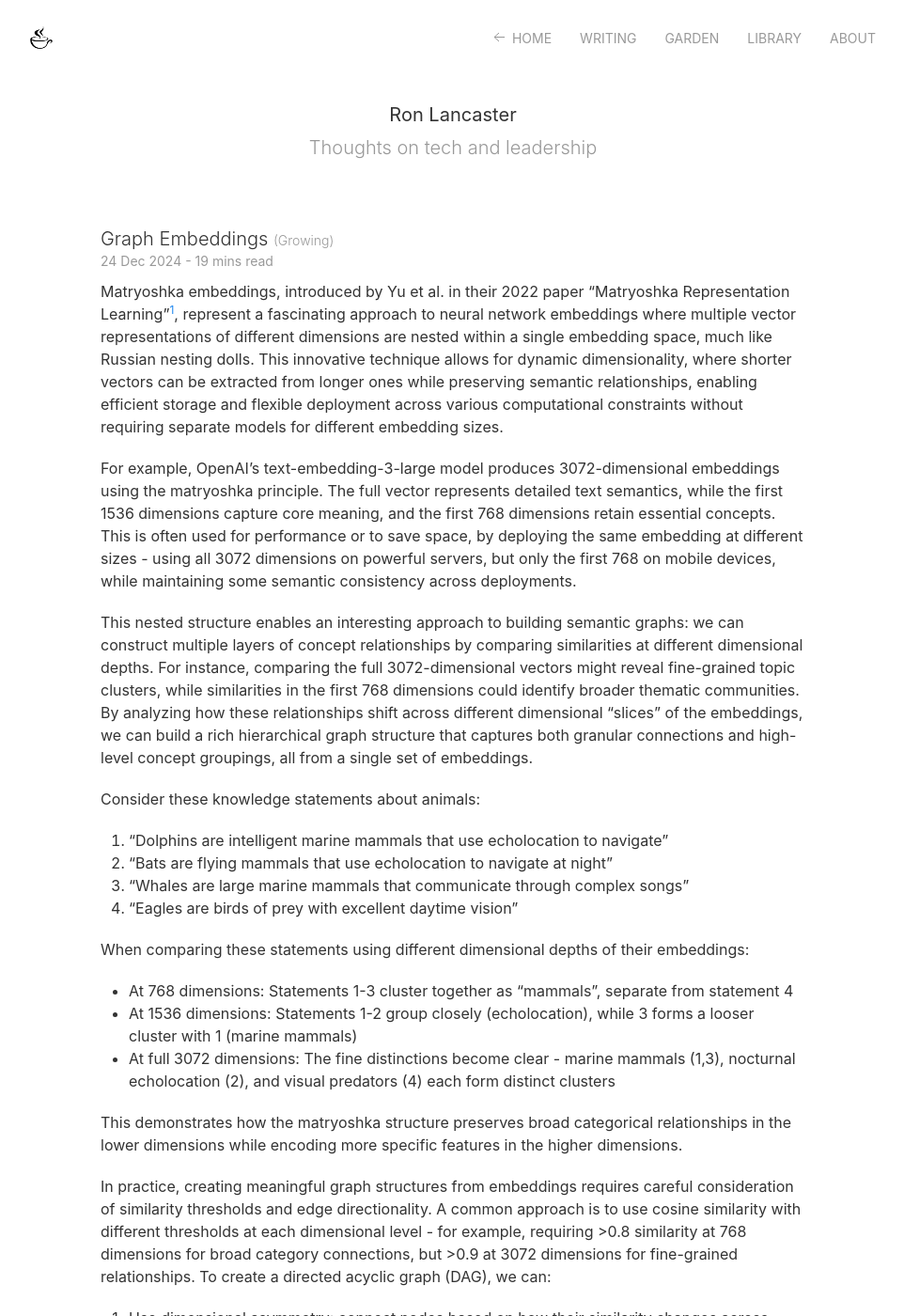
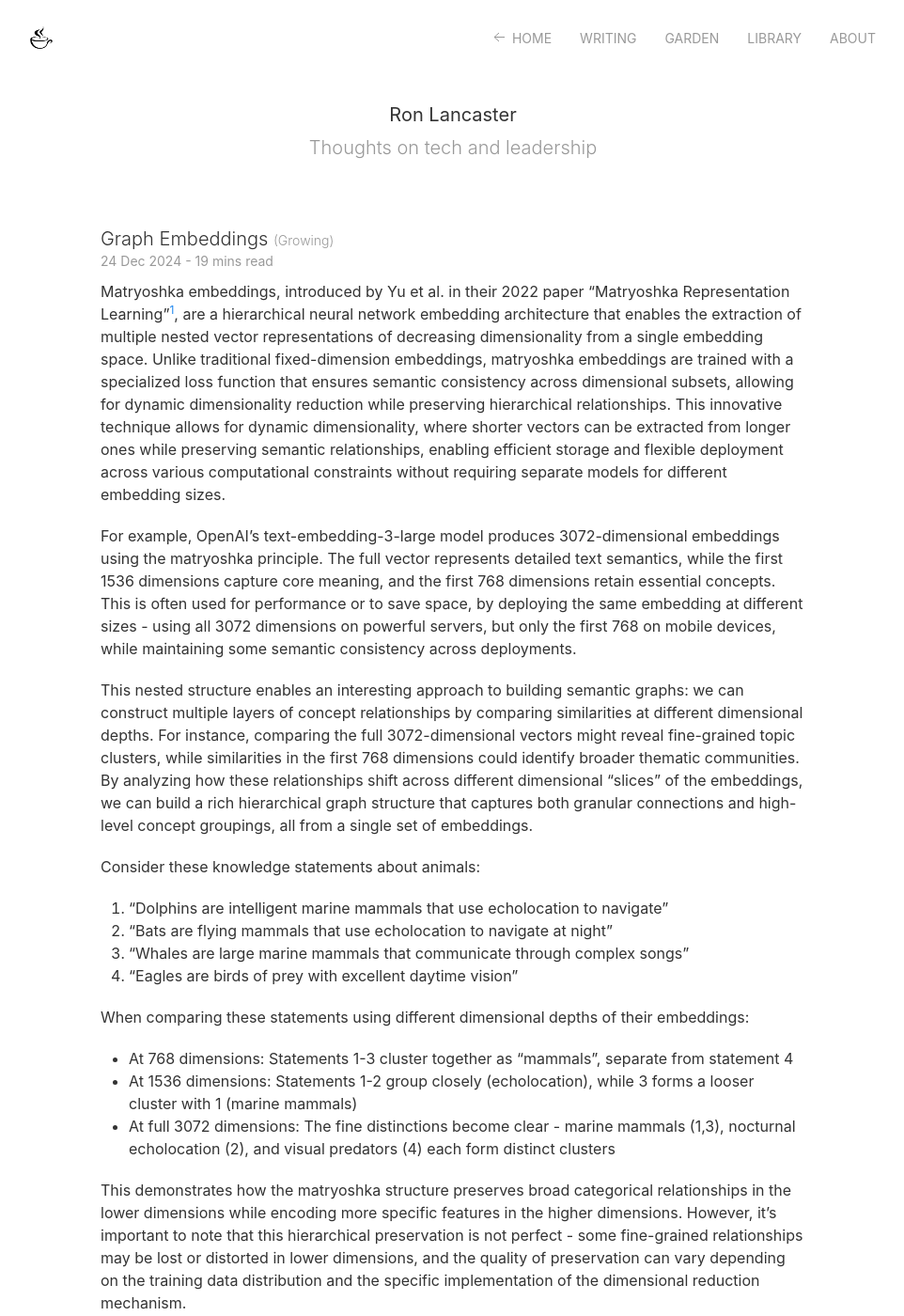
Before and after one commit to nyvyn/nyvyn.github.io, a Jekyll site: the page built from _notes/2024-12-24-graph-embeddings.markdown, in a window 1280 px wide and 1400 px high. Shown: the whole window at 94% size, without its empty margins (158-1120 px from the left). Built offline with Jekyll 4.4.1, drawn with Linux system fonts in a browser that asks for light colours; some of the changed text lies outside the part shown.

Commit message:
refactor: Enhance matryoshka embeddings documentation with technical precision and academic rigor

```diff
--- a/_notes/2024-12-24-graph-embeddings.markdown
+++ b/_notes/2024-12-24-graph-embeddings.markdown
@@ -5,9 +5,11 @@
 status: Growing
 ---
 
-Matryoshka embeddings, introduced by Yu et al. in their 2022 paper "Matryoshka Representation Learning"[^1], represent a
-fascinating approach to neural network embeddings where multiple vector
-representations of different dimensions are nested within a single embedding space, much like Russian nesting dolls.
+Matryoshka embeddings, introduced by Yu et al. in their 2022 paper "Matryoshka Representation Learning"[^1], are a
+hierarchical neural network embedding architecture that enables the extraction of multiple nested vector
+representations of decreasing dimensionality from a single embedding space. Unlike traditional fixed-dimension embeddings,
+matryoshka embeddings are trained with a specialized loss function that ensures semantic consistency across dimensional
+subsets, allowing for dynamic dimensionality reduction while preserving hierarchical relationships.
 This innovative technique allows for dynamic dimensionality, where shorter vectors can be extracted from longer ones
 while preserving semantic relationships, enabling efficient storage and flexible deployment across various computational
 constraints without requiring separate models for different embedding sizes.
@@ -39,7 +41,10 @@
 visual predators (4) each form distinct clusters
 
 This demonstrates how the matryoshka structure preserves broad categorical relationships in the lower dimensions while
-encoding more specific features in the higher dimensions.
+encoding more specific features in the higher dimensions. However, it's important to note that this hierarchical
+preservation is not perfect - some fine-grained relationships may be lost or distorted in lower dimensions, and the
+quality of preservation can vary depending on the training data distribution and the specific implementation of the
+dimensional reduction mechanism.
 
 In practice, creating meaningful graph structures from embeddings requires careful consideration of similarity
 thresholds and edge directionality. A common approach is to use cosine similarity with different thresholds at
@@ -350,8 +355,11 @@
 different dimensional layers of matryoshka embeddings as representing hierarchical community structures:
 
 1. Modularity and Dimensional Reduction:
-   - Lower dimensions (e.g., 768) capture high-level community structure, analogous to Newman's modularity maximization
-   - Higher dimensions (3072) reveal fine-grained sub-communities, similar to hierarchical clustering coefficients
+   - Lower dimensions (e.g., 768) capture high-level community structure through Newman's modularity Q:
+     Q = (1/2m)∑ᵢⱼ[Aᵢⱼ - (kᵢkⱼ/2m)]δ(cᵢ,cⱼ)
+     where m is the number of edges, A is the adjacency matrix, k represents node degrees
+   - Higher dimensions (3072) reveal fine-grained sub-communities through hierarchical clustering coefficients,
+     with transitivity T = (3 × number of triangles) / (number of connected triples)
    - The dimensional reduction preserves the natural community structure, as demonstrated by Fortunato's resolution
      limit theory[^4]
 
@@ -382,5 +390,7 @@
 
 [^7]: Traag, V. A., Waltman, L., & van Eck, N. J. (2019). From Louvain to Leiden: guaranteeing well-connected communities. Scientific Reports, 9(1), 1-12.
 
+[^8]: Reimers, N., & Gurevych, I. (2019). Sentence-BERT: Sentence embeddings using Siamese BERT-networks. In Proceedings of the 2019 Conference on Empirical Methods in Natural Language Processing. Association for Computational Linguistics.
+
 [^2]: Liu, S., Thudumu, S., Cheng, H. et al. (2023). GraphRAG: Unlocking LLM Power for Knowledge Graphs.
 arXiv preprint arXiv:2308.11118.
```
